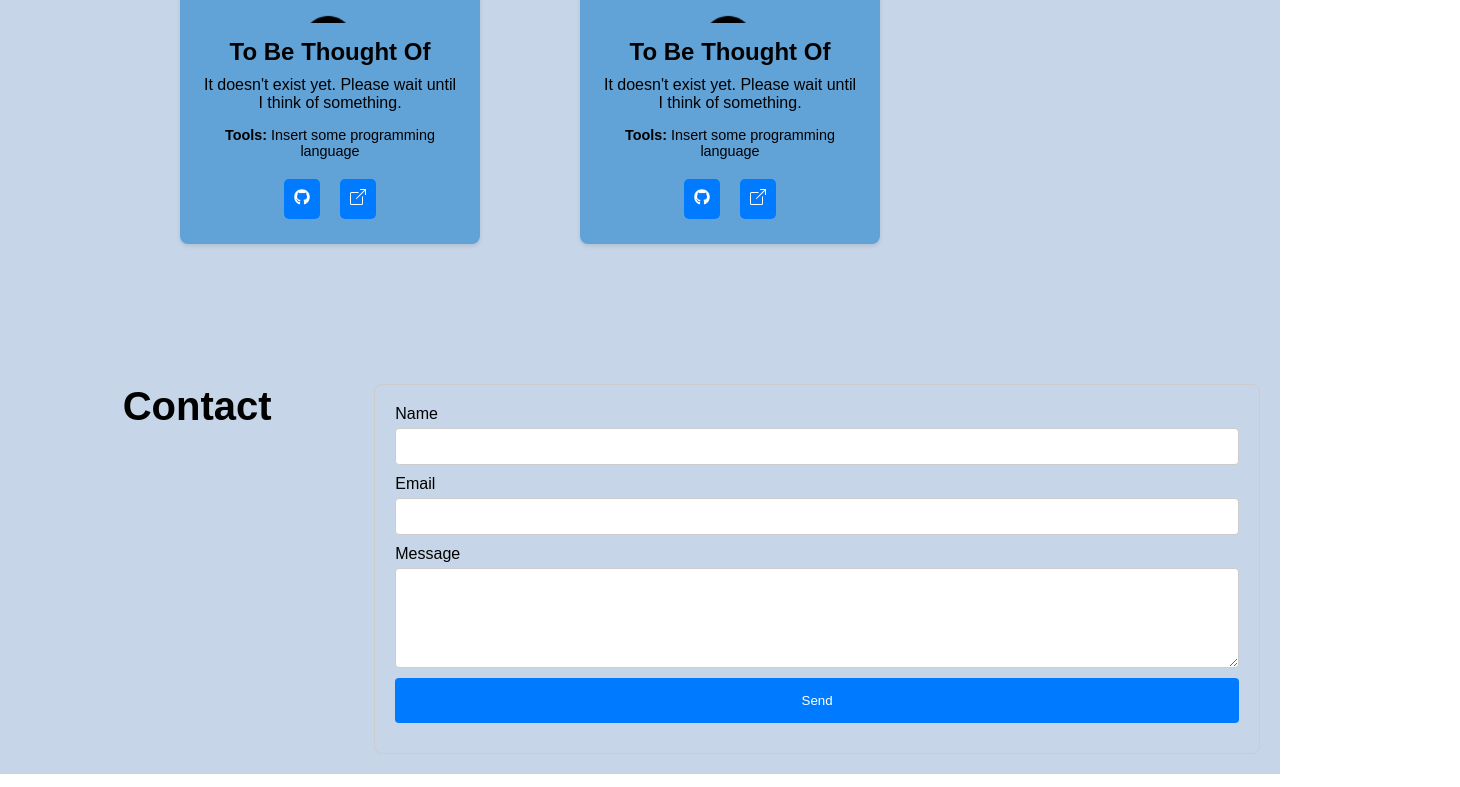
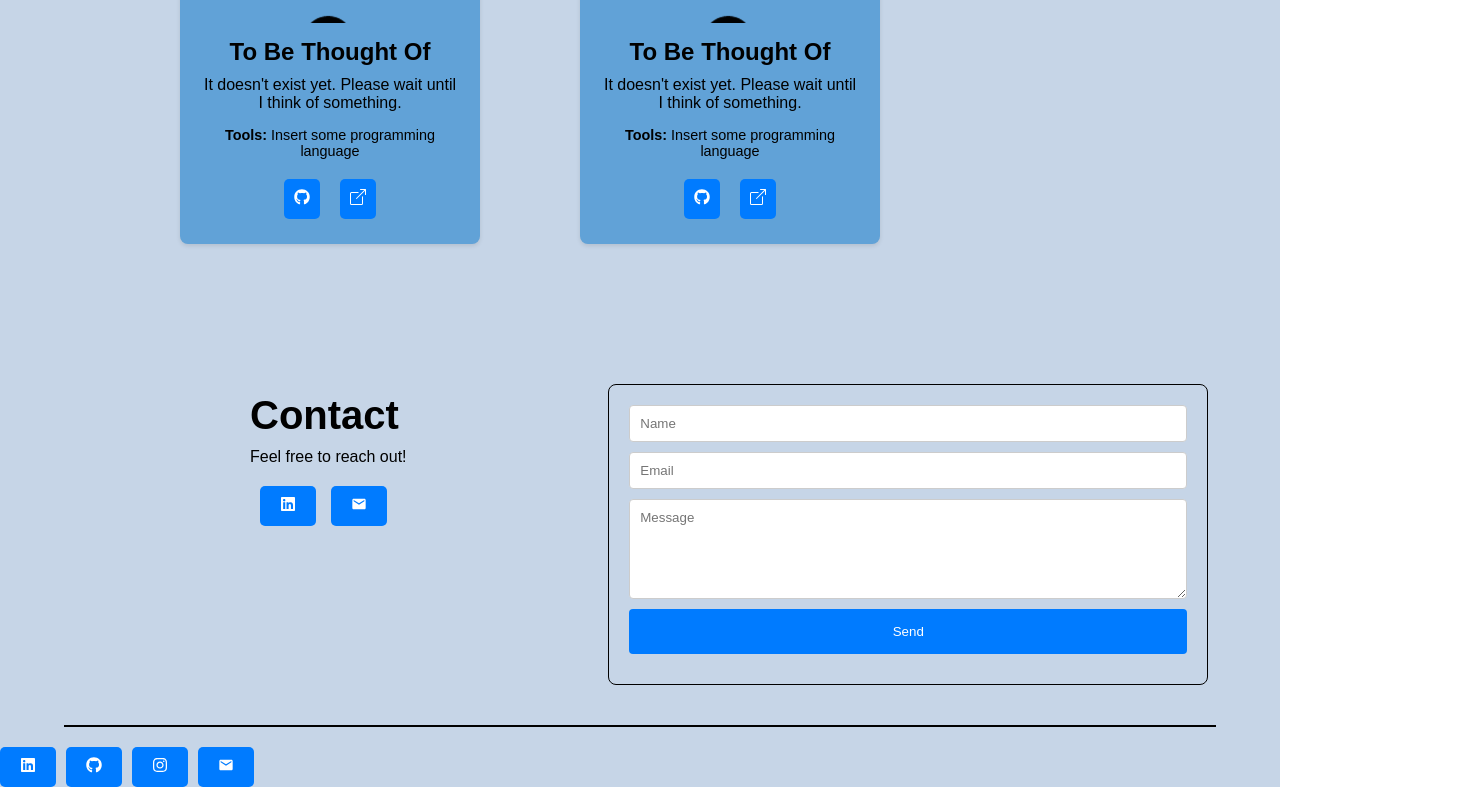
Before and after one commit to jasonliu1103/personalportfoliowebsite, a React (Create React App) app: page / in a window 1280 px wide. Shown: the part 3554-4341 px from the top of the page, 1460 px wide, since content can reach past the window. Built offline with nearby package versions, Linux system fonts and the light colour scheme.

Commit message:
Finished contact section, added footer

```diff
--- a/src/App.js
+++ b/src/App.js
@@ -5,6 +5,7 @@ import About from "./components/About.jsx";
 import Experiences from "./components/Experiences.jsx";
 import Projects from "./components/Projects.jsx";
 import Contact from "./components/Contact.jsx";
+import Footer from "./components/Footer.jsx";
 
 function App() {
   const current_theme = localStorage.getItem("current_state");
@@ -22,6 +23,7 @@ function App() {
       <Experiences theme={theme} setTheme={setTheme} />
       <Projects theme={theme} setTheme={setTheme} />
       <Contact theme={theme} setTheme={setTheme} />
+      <Footer theme={theme} setTheme={setTheme} />
     </div>
   );
 }
--- a/src/components/Contact.css
+++ b/src/components/Contact.css
@@ -2,50 +2,84 @@
   padding: 20px;
   margin-top: 100px;
   display: flex;
-  justify-content: center;
+  flex-direction: row;
+  justify-content: space-between;
+  align-items: center;
+  flex-wrap: wrap;
+  gap: 20px;
+  transform: translateX(180px);
+}
+
+.contact-info {
+  display: flex;
+  flex-direction: column;
+  align-items: flex-start;
+  max-width: 400px;
+  transform: translate(50px, -70px);
 }
 
 .contact-title {
   font-size: 2.5rem;
   font-weight: bold;
+  margin-bottom: 10px;
+}
+
+.contact-text {
   margin-bottom: 20px;
-  text-align: center;
-  width: 100%;
+  text-align: left;
+}
+
+a.linkedin-btn-C,
+a.email-btn-C {
+  display: inline-block;
+  padding: 10px 20px;
+  margin-right: 10px;
+  background-color: #007bff;
+  color: #fff;
+  border-radius: 5px;
+  text-decoration: none;
+  margin-bottom: 10px;
+}
+
+a.linkedin-btn-C:hover,
+a.email-btn-C:hover {
+  background-color: #0056b3;
+}
+
+.dark a.linkedin-btn-C,
+.dark a.email-btn-C {
+  background-color: #0e253d;
+}
+
+.dark a.linkedin-btn-C:hover,
+.dark a.email-btn-C:hover {
+  background-color: #123d6b;
+}
+
+.contact-buttons {
+  display: flex;
+  flex-direction: row;
+  gap: 5px;
+  padding-left: 10px;
 }
 
 .contact-container {
+  flex: 1;
   display: flex;
-  justify-content: flex-end;
-  width: 250%;
+  justify-content: center;
 }
 
 .contact-form {
-  border: 1px solid #ccc;
+  border: 1px solid;
   padding: 20px;
   border-radius: 8px;
   width: 100%;
-  max-width: 4500px;
-}
-
-.dark {
-  color: white;
-}
-
-.light {
-  color: black;
-}
-
-#contact h2 {
-  margin-bottom: 20px;
+  max-width: 600px;
 }
 
 #contact form {
   display: flex;
   flex-direction: column;
-}
-
-#contact label {
-  margin-bottom: 5px;
 }
 
 #contact input,
@@ -67,20 +101,47 @@
   border: none;
   cursor: pointer;
   padding: 15px 20px;
+  width: 100%;
 }
 
 #contact input[type="submit"]:hover {
   background-color: #0056b3;
 }
 
+.dark #contact input,
+.dark #contact textarea {
+  background-color: #222;
+  color: white;
+  border: 0.5px solid #555;
+}
+
+.dark #contact input::placeholder,
+.dark #contact textarea::placeholder {
+  color: #fff;
+}
+
 .dark #contact input[type="submit"] {
   background-color: #0e253d;
-  color: white;
-  border: none;
-  cursor: pointer;
-  padding: 15px 20px;
 }
 
-#contact input[type="submit"]:hover {
+.dark #contact input[type="submit"]:hover {
   background-color: #123d6b;
 }
+
+.dark #contact textarea.contact-textarea {
+  background-color: #222;
+  color: white;
+  border: 0.5px solid #555;
+}
+
+@media (max-width: 768px) {
+  #contact {
+    flex-direction: column;
+    align-items: center;
+  }
+
+  .contact-container {
+    width: 100%;
+    margin-top: 20px;
+  }
+}
--- a/src/components/Contact.jsx
+++ b/src/components/Contact.jsx
@@ -1,5 +1,7 @@
 import React, { useRef } from "react";
 import emailjs from '@emailjs/browser';
+import { FaLinkedin } from "react-icons/fa";
+import { MdEmail } from "react-icons/md";
 import "./Contact.css";
 
 const Contact = () => {
@@ -22,15 +24,33 @@ const Contact = () => {
 
   return (
     <section id="contact">
-      <h1 className="contact-title">Contact</h1>
+      <div className="contact-info">
+        <h1 className="contact-title">Contact</h1>
+        <p className="contact-text">Feel free to reach out!</p>
+        <div className="contact-buttons">
+        <a
+          href="https://www.linkedin.com/in/jason-liu-422791237/"
+          className="linkedin-btn-C"
+          target="_blank"
+          rel="noopener noreferrer"
+        >
+          <FaLinkedin />
+        </a>
+        <a
+          href="mailto:jzliu@uwaterloo.ca"
+          className="email-btn-C"
+          target="_blank"
+          rel="noopener noreferrer"
+        >
+          <MdEmail />
+        </a>
+        </div>
+      </div>
       <div className="contact-container">
         <form ref={form} onSubmit={sendEmail} className="contact-form">
-          <label>Name</label>
-          <input type="text" name="user_name" required />
-          <label>Email</label>
-          <input type="email" name="user_email" required />
-          <label>Message</label>
-          <textarea name="message" className="contact-textarea" required />
+          <input type="text" name="user_name" placeholder="Name" required />
+          <input type="email" name="user_email" placeholder="Email" required />
+          <textarea name="message" placeholder="Message" className="contact-textarea" required />
           <input type="submit" value="Send" />
         </form>
       </div>
--- /dev/null
+++ b/src/components/Footer.css
@@ -0,0 +1,53 @@
+a.linkedin-btn-F,
+a.github-btn-F,
+a.ig-btn-F,
+a.email-btn-F {
+  display: inline-block;
+  padding: 10px 20px;
+  margin-right: 10px;
+  background-color: #007bff;
+  color: #fff;
+  border-radius: 5px;
+  text-decoration: none;
+}
+
+a.linkedin-btn-F:hover,
+a.github-btn-F:hover,
+a.ig-btn-F:hover,
+a.email-btn-F:hover {
+  background-color: #0056b3;
+}
+
+.dark a.linkedin-btn-F,
+.dark a.github-btn-F,
+.dark a.ig-btn-F,
+.dark a.email-btn-F {
+  background-color: #0e253d;
+}
+
+.dark a.linkedin-btn-F:hover,
+.dark a.github-btn-F:hover,
+.dark a.ig-btn-F:hover,
+.dark a.email-btn-F:hover {
+  background-color: #123d6b;
+}
+
+.dark {
+    color: white;
+  }
+
+.light {
+    color: black;
+}
+
+.footer-line {
+  border: none;
+  height: 2px;
+  width: 90%;
+  background-color: #000000;
+  margin: 20px auto;
+}
+
+.dark .footer-line {
+  background-color: #fff;
+}
--- /dev/null
+++ b/src/components/Footer.jsx
@@ -0,0 +1,48 @@
+import React from 'react'
+import "./Footer.css";
+import { FaLinkedin } from "react-icons/fa";
+import { FaGithub } from "react-icons/fa";
+import { FaInstagram } from "react-icons/fa6";
+import { MdEmail } from "react-icons/md";
+
+const Footer = () => {
+  return (
+    <section id="footer">
+    <hr className="footer-line" />
+    <a
+    href="https://www.linkedin.com/in/jason-liu-422791237/"
+    className="linkedin-btn-F"
+    target="_blank"
+    rel="noopener noreferrer"
+  >
+    <FaLinkedin />
+  </a>
+  <a
+    href="https://github.com/jasonliu1103"
+    className="github-btn-F"
+    target="_blank"
+    rel="noopener noreferrer"
+  >
+    <FaGithub />
+  </a>
+  <a
+    href="https://www.instagram.com/jason._.liu_/"
+    className="ig-btn-F"
+    target="_blank"
+    rel="noopener noreferrer"
+  >
+    <FaInstagram />
+  </a>
+  <a
+    href="mailto:jzliu@uwaterloo.ca"
+    className="email-btn-F"
+    target="_blank"
+    rel="noopener noreferrer"
+  >
+    <MdEmail />
+  </a>
+   </section>
+  )
+}
+
+export default Footer
```
